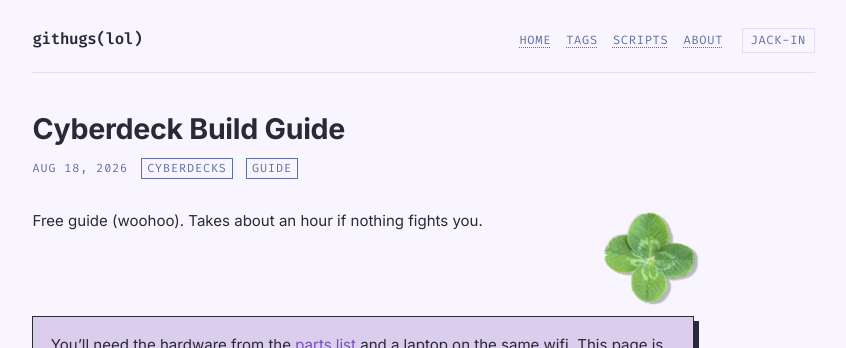
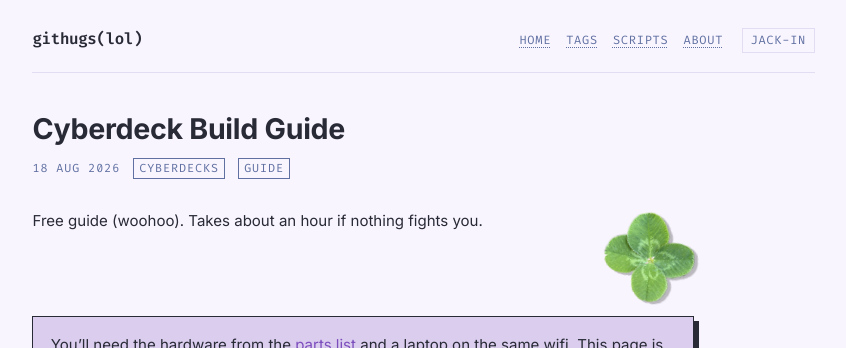
Before and after one commit to kirenia/kirenia.github.io, a Jekyll site: the page built from _posts/2026-08-18-cyberdeck-build-guide.markdown, in a window 1280 px wide and 900 px high. Shown: the top 348 px of the window, without its empty margins (209-1055 px from the left). Built offline with Jekyll 4.4.1, drawn with Linux system fonts in a browser that asks for light colours.

Commit message:
date convention

```diff
--- a/_includes/post-card.html
+++ b/_includes/post-card.html
@@ -6,7 +6,7 @@
   {%- if blurb %}<div class="card__excerpt">{{ blurb | strip_html | normalize_whitespace | truncatewords: 26 }}</div>{% endif -%}
 
   <div class="card__meta">
-    <time datetime="{{ include.post.date | date_to_xmlschema }}">{{ include.post.date | date: "%b %-d, %Y" }}</time>
+    <time datetime="{{ include.post.date | date_to_xmlschema }}">{{ include.post.date | date: "%-d %b %Y" }}</time>
     {%- assign topics = include.post.tags | concat: include.post.categories -%}
     {%- for t in topics -%}
       <a class="tag" href="{{ '/tags/' | relative_url }}#{{ t | slugify }}">{{ t }}</a>
--- a/_layouts/post.html
+++ b/_layouts/post.html
@@ -5,7 +5,7 @@ layout: default
   <h1 class="page-title">{{ page.title | escape }}</h1>
 
   <div class="post-meta">
-    <time datetime="{{ page.date | date_to_xmlschema }}">{{ page.date | date: "%b %-d, %Y" }}</time>
+    <time datetime="{{ page.date | date_to_xmlschema }}">{{ page.date | date: "%-d %b %Y" }}</time>
     {%- assign topics = page.tags | concat: page.categories -%}
     {%- for t in topics -%}
       <a class="tag" href="{{ '/tags/' | relative_url }}#{{ t | slugify }}">{{ t }}</a>
--- a/_posts/2026-08-14-what-is-a-cyberdeck.markdown
+++ b/_posts/2026-08-14-what-is-a-cyberdeck.markdown
@@ -37,7 +37,7 @@ So there's one hardware build for all of it — [the build guide]({% post_url 20
 
 Each deck flavor is its own code repository with documentation and an install script.
 
-- [writerdeck]({% link _scripts/writerdeck.md %} ) — focused writing app, no cloud
+- [writerdeck]({% link _scripts/writerdeck.md %}) — focused writing app, no cloud
 - **focusdeck** — coming soon
 - **stellardeck** — coming soon
 
--- a/_posts/2026-08-18-cyberdeck-build-guide.markdown
+++ b/_posts/2026-08-18-cyberdeck-build-guide.markdown
@@ -109,7 +109,7 @@ The deck is the hardware, but the soul lives on the SD card. Everything above is
 Each one is its own repo with a step-by-step readme. Read the install script before you run it — that's the whole point of it not being a mystery binary.
 </div>
 
-- [writerdeck](http://localhost:4000/scripts/writerdeck/) — focused writing app, no cloud
+- [writerdeck]({% link _scripts/writerdeck.md %}) — focused writing app, no cloud
 - **focusdeck** — coming soon
 - **stellardeck** — coming soon
 
--- a/tags.html
+++ b/tags.html
@@ -25,7 +25,7 @@ sticker: pikmin
   <h2>{{ tag[0] }}</h2>
   <ul>
     {%- for post in tag[1] -%}
-      <li><a href="{{ post.url | relative_url }}">{{ post.title | escape }}</a> <small>{{ post.date | date: "%b %-d, %Y" }}</small></li>
+      <li><a href="{{ post.url | relative_url }}">{{ post.title | escape }}</a> <small>{{ post.date | date: "%-d %b %Y" }}</small></li>
     {%- endfor -%}
   </ul>
 </section>
@@ -37,7 +37,7 @@ sticker: pikmin
   <h2>{{ cat[0] }}</h2>
   <ul>
     {%- for post in cat[1] -%}
-      <li><a href="{{ post.url | relative_url }}">{{ post.title | escape }}</a> <small>{{ post.date | date: "%b %-d, %Y" }}</small></li>
+      <li><a href="{{ post.url | relative_url }}">{{ post.title | escape }}</a> <small>{{ post.date | date: "%-d %b %Y" }}</small></li>
     {%- endfor -%}
   </ul>
 </section>
```
